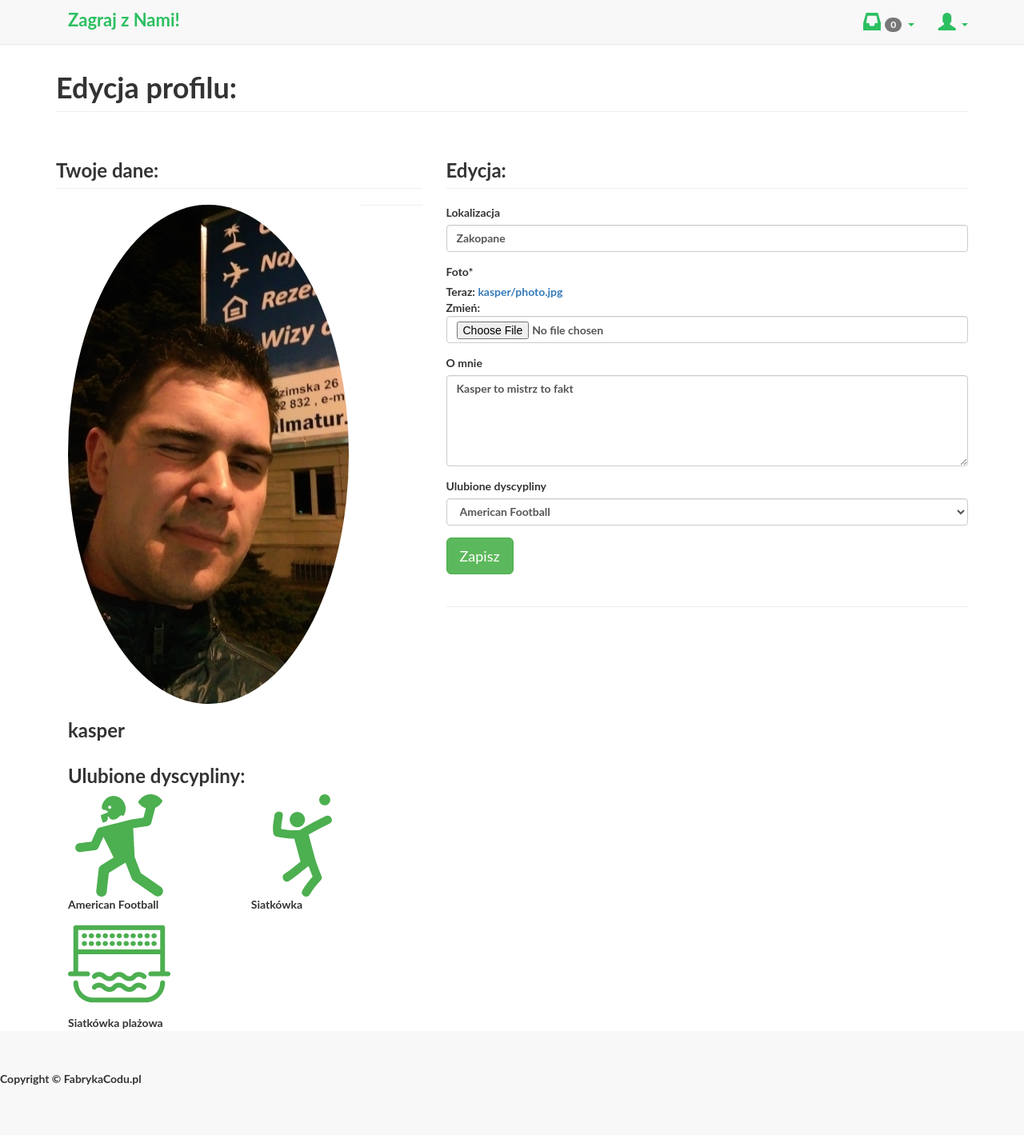
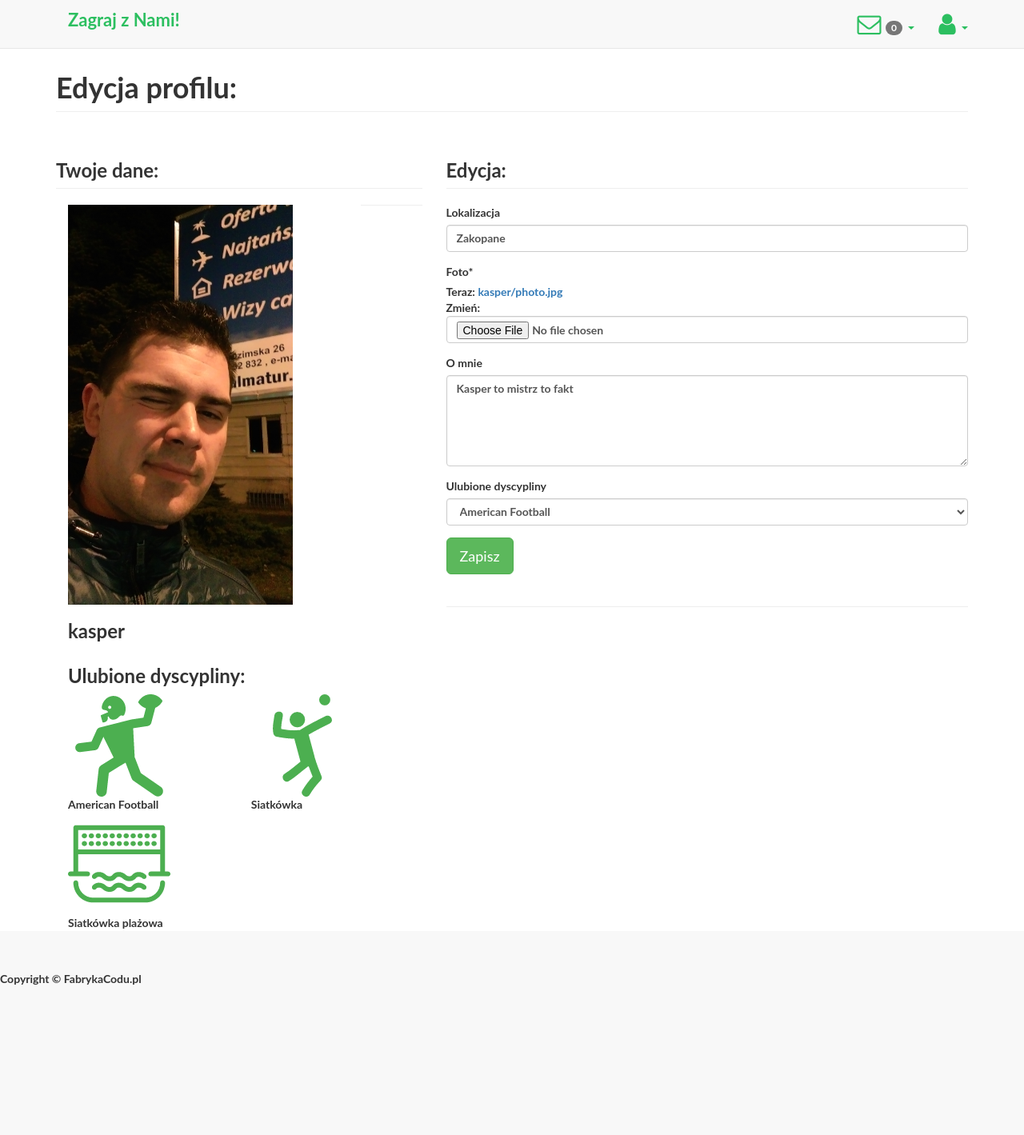
Before and after one commit to arbuzPR304/ZagrajzNami, a Django app: page /profile/edit/ in a window 1280 px wide. Shown: the whole page at 80% size. After the commit the page ends 1231 px from the top, so only its background shows below. Run offline with Django 3.2, Linux system fonts and the light colour scheme; a user stored in the database is signed in; data comes from the database, SQL or seed files in the repository; both versions use the stored data as it was after the commit; data that the repository does not hold is empty; parts of the project's set-up code (start-up, migrations or seed data) failed here and were passed over; some libraries are stand-ins or nearby versions.

Commit message:
cookie info poprawa dashboard w pliku test

```diff
--- a/zzn/profiles/views.py
+++ b/zzn/profiles/views.py
@@ -1,22 +1,16 @@
 from datetime import datetime,date,time
-
 from django.core.context_processors import csrf
 from django.contrib.auth import get_user_model
 from django.contrib.auth.decorators import login_required
 from django.http import HttpResponseRedirect
 from django.shortcuts import render, get_object_or_404
-# Create your views here.
-
 from .forms import ProfileForm
-
 User = get_user_model()
 from .models import Profile, upload_loaction
 from sport_event.models import Disciplines,Events,Members
 from notifications.signals import notify
-
 from django.shortcuts import redirect
 from notifications.models import Notifications
-
 @login_required
 def profile_views(request, username):
 	user = get_object_or_404(User,username=username)
--- a/zzn/templates/base.html
+++ b/zzn/templates/base.html
@@ -9,11 +9,7 @@
     <meta name="author" content="">
     <link rel="icon" href="../../favicon.ico">
     <title>{% block title %}{% endblock %}Zagraj Z Nami</title>
-    <!-- Bootstrap core CSS -->
-    <!-- <link href="../../dist/css/bootstrap.min.css" rel="stylesheet"> -->
-    <!-- Latest compiled and minified CSS -->
-  <link rel="stylesheet" href="https://maxcdn.bootstrapcdn.com/bootstrap/3.3.1/css/bootstrap.min.css">
-    <!-- Custom styles for this template -->
+    <link rel="stylesheet" href="https://maxcdn.bootstrapcdn.com/bootstrap/3.3.1/css/bootstrap.min.css">
       {% include 'extra_head_info.html' %}
       {% include 'javascript.html' %}
     <script>
--- a/zzn/templates/navbar.html
+++ b/zzn/templates/navbar.html
@@ -16,7 +16,7 @@
 
                         <li class="dropdown">
                           <a href="#" class="notification-toggle dropdown-toggle" type="button" id="dropdownMenu1" data-toggle="dropdown" aria-haspopup="true" aria-expanded="true">
-                            <span class='glyphicon glyphicon-inbox'></span> <span class="badge badge-notify" id='notifyCount'>0</span>
+                            <span class="fa fa-envelope-o" style="font-size:30px;"></span> <span class="badge badge-notify" id='notifyCount' >0</span>
                             <span class="caret"></span>
                           </a>
                           <ul class="dropdown-menu" role='menu' id='notification_dropdown'>
@@ -24,10 +24,10 @@
                           </ul>
                         </li>
                         <li class="dropdown">
-                            <a href="#" class="dropdown-toggle" data-toggle="dropdown"><span class='glyphicon glyphicon-user'></span> <b class="caret"></b></a>
+                            <a href="#" class="dropdown-toggle" data-toggle="dropdown"><span class='fa fa-user' style="font-size:30px;"></span> <b class="caret"></b></a>
                             <ul class="dropdown-menu">
 
-                                <li><a href="/profile/{{request.user.username}}"><i class="fa fa-user"></i></i> Moje konto</a></li>
+                                <li><a href="/profile/{{request.user.username}}"><i class="fa fa-user"></i> Moje konto</a></li>
                                 <li><a href="{% url 'dashboard' %}"><i class="fa fa-tachometer"></i> Panel główny</a></li>
                                 <li><a href="{% url 'account_logout' %}"><i class="fa fa-power-off"></i> Wyloguj</a></li>
                             </ul>
--- a/zzn/templates/profile_edit_view.html
+++ b/zzn/templates/profile_edit_view.html
@@ -10,7 +10,7 @@
 {% endblock %}
 
 {% block content %}
-	    <!-- Page Content -->
+        <!-- Page Content -->
     <div class="container">
         <!-- {{profile.get_absolute_url}} -->
         <!-- Portfolio Item Heading -->
@@ -34,7 +34,7 @@
             </h3>
         <div class="col-md-10 col-xs-12">
         {% if profile.picture %}
-                <img src="{{profile.picture.url}}" class="img-circle" alt="Cinque Terre" width="100%" height="100%">
+                <img src="{{profile.picture.url}}" class="circle" alt="Cinque Terre" width="80%" height="80%">
             {%else%}
                 <img class="img-circle img-responsive img-center" src="{% static 'img/no-avatar.jpg' %}" alt="" width="100%" height="100%">
             {%endif%}
--- a/zzn/templates/profile_view.html
+++ b/zzn/templates/profile_view.html
@@ -9,7 +9,7 @@
 {% endblock %}
 
 {% block content %}
-	    <!-- Page Content -->
+        <!-- Page Content -->
     <div class="container">
 
         <!-- Portfolio Item Heading -->
@@ -32,7 +32,7 @@
 
             <div class="col-md-4 col-xs-12">
             {% if profile.picture %}
-                <img src="{{profile.picture.url}}" class="img-circle" alt="Cinque Terre" width="80%" height="80%">
+                <img src="{{profile.picture.url}}" class="circle" alt="Cinque Terre" width="70%" height="70%">
             {%else%}
                 <img class="img-circle img-responsive img-center" src="{% static 'img/no-avatar.jpg' %}" alt="">
             {%endif%}
```
Also changed, not shown: static/static_dirs/js/CreateMap.js (+6 -5 lines), zzn/templates/dashboard/dashboard.html (+0 -9 lines), zzn/db.sqlite3.
